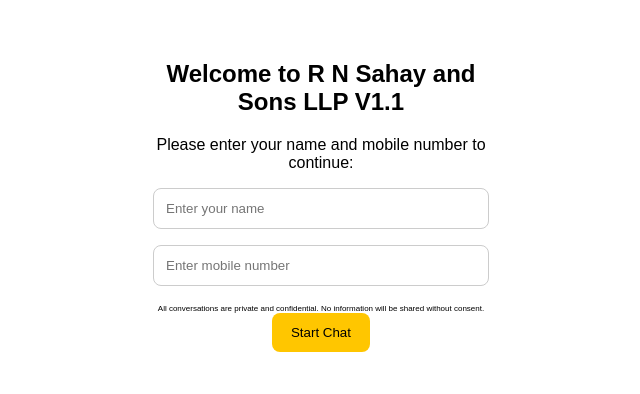
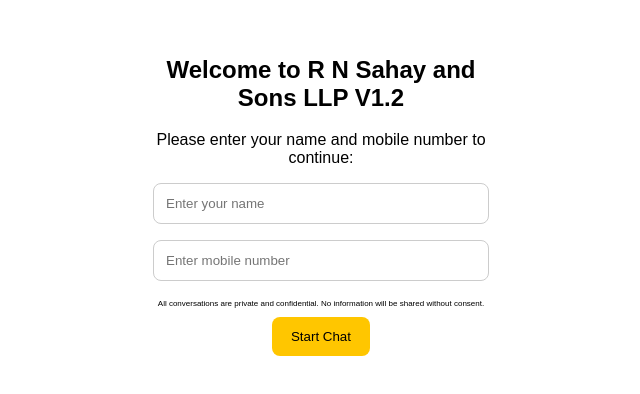
Before and after one commit to RNSahayandsons/AILegaladvisor, a plain HTML site: page index.html in a window 1280 px wide. Shown: the part 204-598 px from the top of the page, without its empty margins (319-959 px from the left). Drawn offline with Linux system fonts and the light colour scheme.

Commit message:
Update index.html

```diff
--- a/index.html
+++ b/index.html
@@ -133,12 +133,12 @@
 
 <div class="mobile-screen" id="mobile-screen">
   <div style="padding: 2rem; max-width: 400px;">
-    <h2>Welcome to R N Sahay and Sons LLP V1.1</h2>
+    <h2>Welcome to R N Sahay and Sons LLP V1.2</h2>
     <p>Please enter your name and mobile number to continue:</p>
     <input type="text" id="name-input" placeholder="Enter your name" style="padding: 0.75rem; width: 100%; margin-bottom: 1rem; border: 1px solid #ccc; border-radius: 8px;" />
     <input type="tel" id="mobile-input" placeholder="Enter mobile number" style="padding: 0.75rem; width: 100%; border: 1px solid #ccc; border-radius: 8px;" />
     <br /><br /><div class="footer-note2" style="font-size: 8px; color: #00000;">
-  All conversations are private and confidential. No information will be shared without consent.
+  All conversations are private and confidential. No information will be shared without consent.<br><br>
 </div>
     <button onclick="startChat()" style="padding: 0.75rem 1.2rem; background: #ffc600; border: none; color: black; border-radius: 8px; cursor: pointer;">Start Chat</button>
   </div>
```
